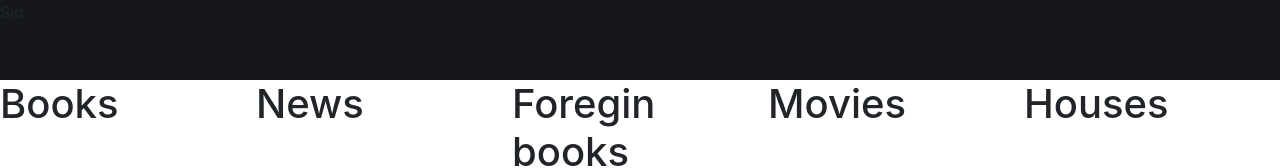
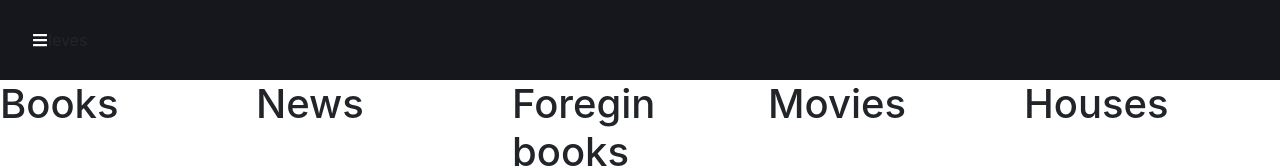
Before and after one commit to turczerb/sth-project, a React (Create React App) app: page / in a window 1280 px wide. Shown: the top 168 px of the page. Built offline with nearby package versions, Linux system fonts and the light colour scheme; no server answers.

Commit message:
sidebar code +css

```diff
--- a/src/components/SideBar.jsx
+++ b/src/components/SideBar.jsx
@@ -1,17 +1,70 @@
 import styled from "styled-components";
 import { Link } from "react-router-dom";
+import React, { useState, useEffect } from "react";
+import { SideBarData } from "./SideBarData";
 import * as FaIcons from "react-icons/fa"; //hát ez a react-icons loszar
 import * as AiIcons from "react-icons/ai";
 
+//ez a feketecsik fenn
 const Sidi = styled.div`
   background: #15171c;
   height: 80px;
+  display: flex;
+  justify-content: flex-start;
+  align-items: center;
+`;
+
+//ez a kis hamburger icon
+const NavIcon = styled(Link)`
+  margin-left: 2rem;
+  color: white;
+  font-size: 2 rem;
+  height: 80px;
+  display: flex;
+  justify-content: flex-start;
+  align-items: center;
+`;
+
+//ez maga a kis sidebar ami megjelenik ha rákatt a burgerre
+const SidebarNav = styled.nav`
+  background: #15171c;
+  width: 280px;
+  height: 100vh;
+  display: flex;
+  justify-content: center;
+  position: fixed;
+  top: 0;
+  left: ${({ sidebar }) => (sidebar ? "0" : "-100%")};
+  transition: 350ms;
+  z-index: 10;
+`;
+
+const SidebarWrap = styled.div`
+  width: 100%;
 `;
 
 const SideBar = () => {
+  const [sidebar, setSidebar] = useState(false);
+
+  const showSidebar = () => {
+    setSidebar(!sidebar); //gonna change from the opposite.
+  };
+
   return (
     <>
-      <Sidi>Sid</Sidi>
+      <Sidi>
+        <NavIcon to="#">
+          <FaIcons.FaBars onClick={showSidebar} />
+        </NavIcon>
+        leves
+      </Sidi>
+      <SidebarNav sidebar={sidebar}>
+        <SidebarWrap>
+          <NavIcon to="#">
+            <AiIcons.AiOutlineClose onClick={showSidebar} />
+          </NavIcon>
+        </SidebarWrap>
+      </SidebarNav>
     </>
   );
 };
--- a/src/index.js
+++ b/src/index.js
@@ -4,11 +4,14 @@
 import "./index.css";
 import App from "./App";
 import reportWebVitals from "./reportWebVitals";
+import { BrowserRouter } from "react-router-dom";
 
 const root = ReactDOM.createRoot(document.getElementById("root"));
 root.render(
   <React.StrictMode>
-    <App />
+    <BrowserRouter>
+      <App />
+    </BrowserRouter>
   </React.StrictMode>
 );
 
```
